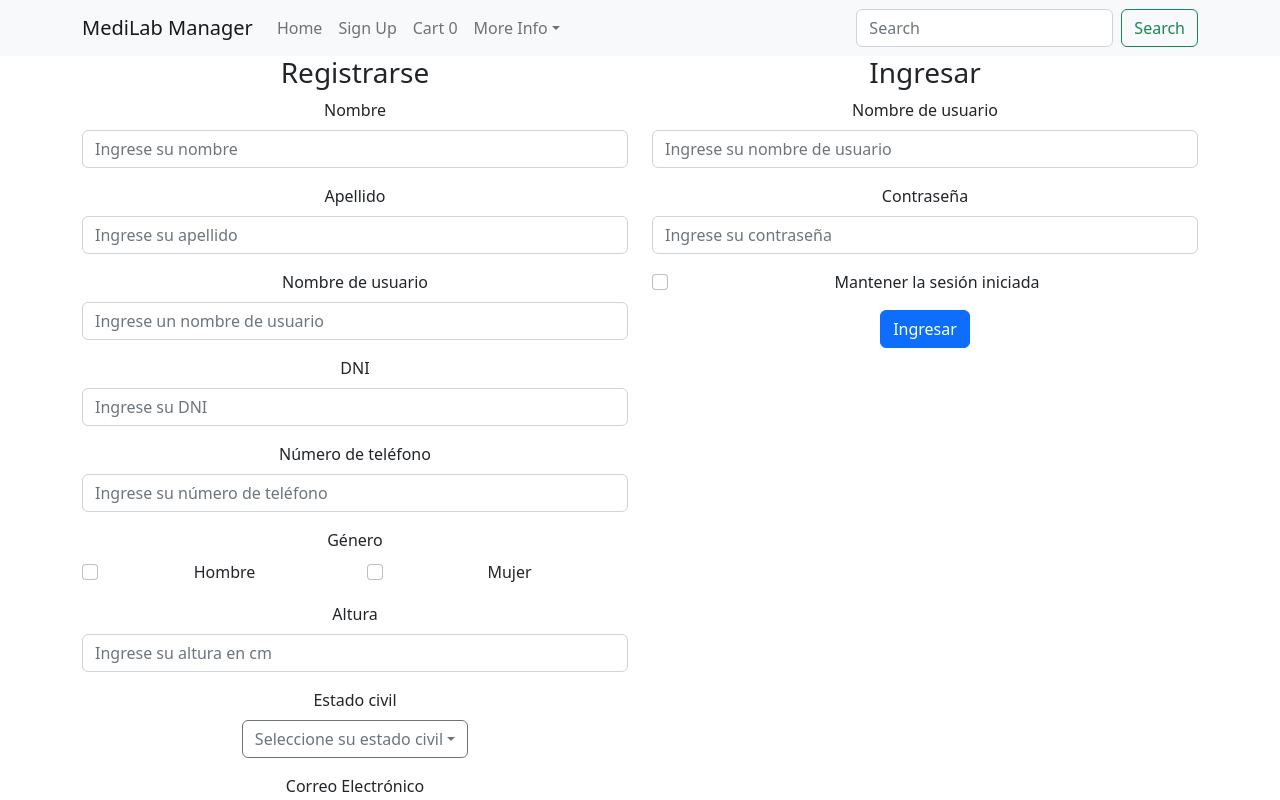
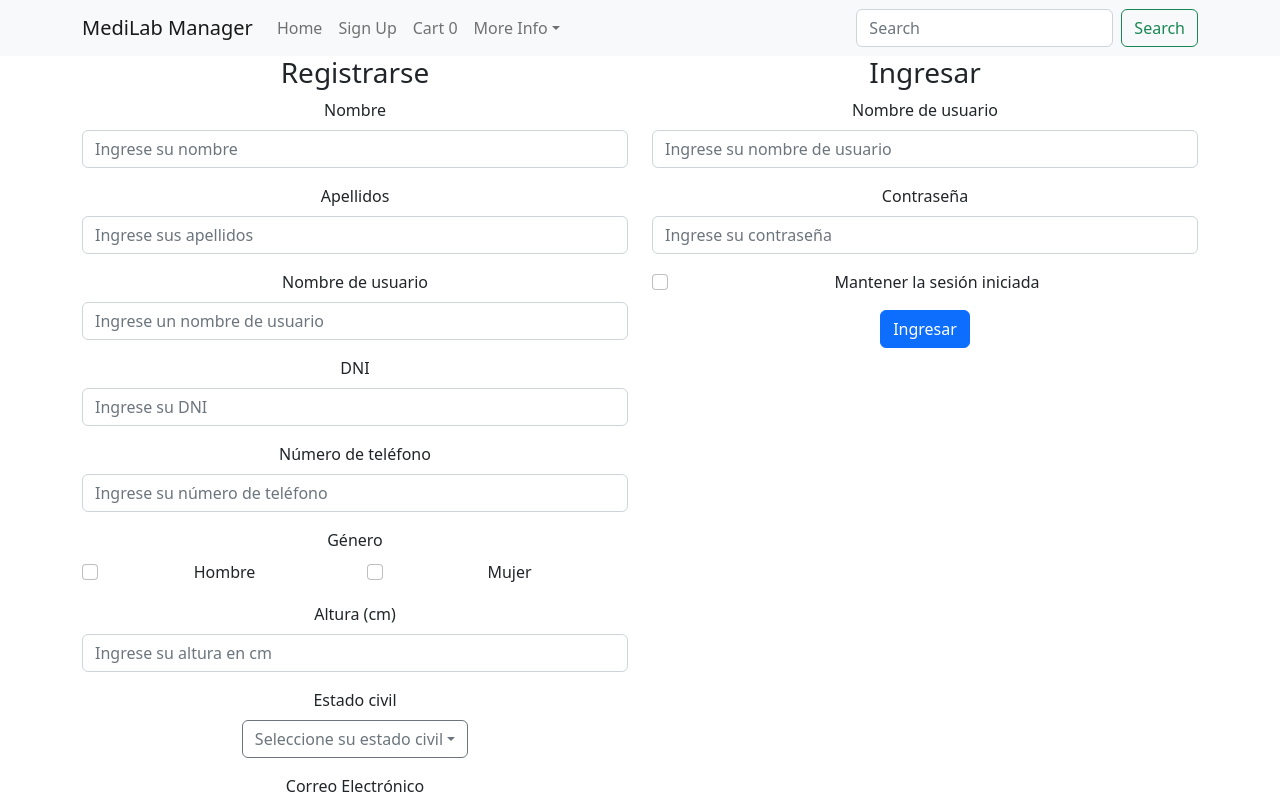
Before and after one commit to NazarenoCarlesso/medilab-manager, a React (Create React App) app in the folder client/: page /signup in a window 1280 px wide. Shown: the top 800 px of the page. Built offline with nearby package versions, Linux system fonts and the light colour scheme; no server answers.

Commit message:
Login/SignUp component

```diff
--- a/client/src/components/Signup.jsx
+++ b/client/src/components/Signup.jsx
@@ -133,6 +133,11 @@ export default function Signup() {
 
   const handleSubmit = async (event) => {
     event.preventDefault();
+    if (hasValues) {
+      alert("Debe completar todos los espacios");
+    } else if (hasErrors) {
+      alert("Debe completar los datos correctamente");
+    } else {
       /*const login = await fetch(`${BACK}/patients/login`, {
       method: "post",
       headers: { "Content-Type": "application/json" },
@@ -142,13 +147,29 @@ export default function Signup() {
       const response = await axios.post(`${BACK}/patients/login`, user);
       console.log(response.data);
       dispatch(setSessionId(response.data));
+    }
   };
 
   const handleSubmitSignUp = async (event) => {
     event.preventDefault();
+    /*if (hasValuesSignUp) {
+      alert("Debe completar todos los espacios");
+    } else */ if (hasErrorsSignUp) {
+      alert("Debe completar los datos correctamente");
+    } else {
       dispatch(addUser(userSignUp));
       window.alert("Registro exitoso.");
+    }
   };
+
+  const hasErrors = Object.values(errorsUser).some((value) => value !== "");
+  const hasErrorsSignUp = Object.values(errorsUserSignUp).some(
+    (value) => value !== ""
+  );
+  const hasValues = Object.values(user).some((value) => value === "");
+  const hasValuesSignUp = Object.values(userSignUp).some(
+    (value) => value === ""
+  );
 
   return (
     <div className="container text-center">
@@ -177,14 +198,14 @@ export default function Signup() {
               </p>
             </Form.Group>
             <Form.Group className="mb-3">
-              <Form.Label>Apellido</Form.Label>
+              <Form.Label>Apellidos</Form.Label>
               <Form.Control
                 name="lastName"
                 onChange={(e) => {
                   handleChangeSignUp(e);
                 }}
                 type="text"
-                placeholder="Ingrese su apellido"
+                placeholder="Ingrese sus apellidos"
               />
               <p style={{ color: "red", fontSize: "12px" }}>
                 {userSignUp.touched.lastName ? errorsUserSignUp.lastName : null}
@@ -263,7 +284,7 @@ export default function Signup() {
               </p>
             </Form.Group>
             <Form.Group className="mb-3">
-              <Form.Label>Altura</Form.Label>
+              <Form.Label>Altura (cm)</Form.Label>
               <Form.Control
                 name="height"
                 onChange={(e) => {
```
Lines whose indentation alone changed are shown as unchanged.
